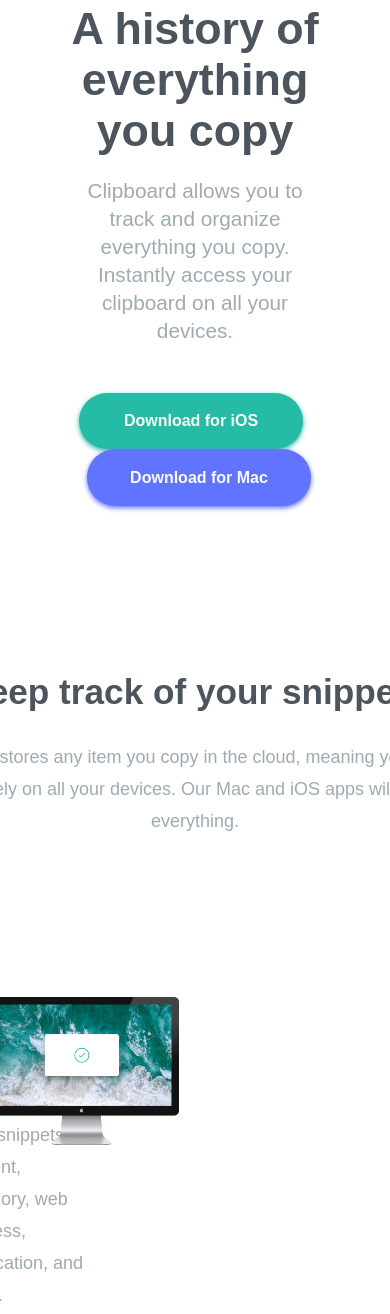
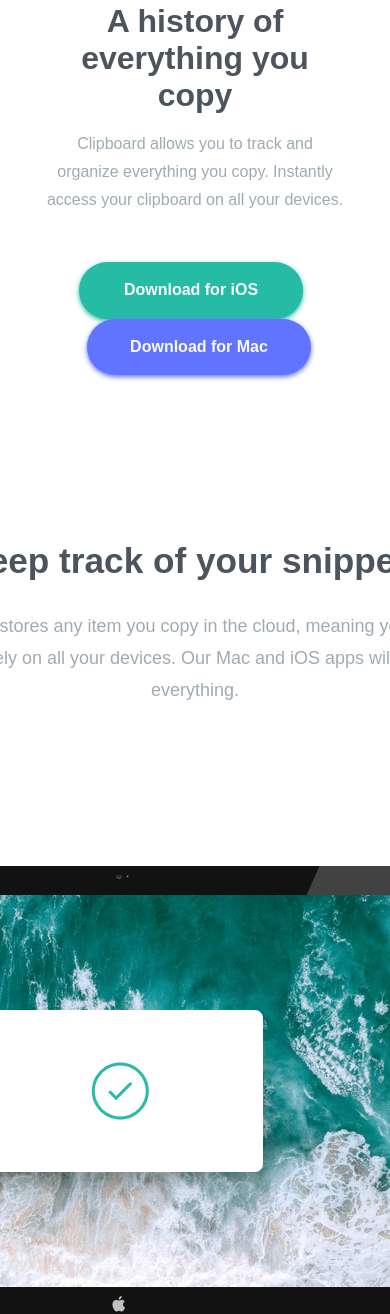
Before and after one commit to RedsonJunior/clipboard-landing-page, a plain HTML site: page index.html in a window 390 px wide. Shown: the part 288-1602 px from the top of the page. Drawn offline with Linux system fonts and the light colour scheme; a web font is replaced by a local one.

Commit message:
comecando layout mobile

```diff
--- a/CSS/style.css
+++ b/CSS/style.css
@@ -59,6 +59,10 @@ body {
     position: absolute;
     left: -4vw;
     width: 50vw;
+}
+
+.imagem__computador__mobile {
+    display: none;
 }
 
 .container__funcionalidades {
@@ -133,7 +137,7 @@ body {
     display: flex;
     justify-content: space-evenly;
     align-items: center;
-    margin-top: 5rem;
+    margin-top: 8rem;
     padding: 3rem 0;
     width: 100vw;
 }
@@ -154,6 +158,32 @@ body {
     margin-right: 2rem;
 }
 
+.links__rodape:hover {
+    color: #26BBA4;
+}
+
 .contato__rodape {
     width: 30vw;
 }
+
+@media screen and (max-width: 980px) {
+    .container__cabecalho {
+        margin: 14vh 12%;
+    }
+    .titulo__cabecalho {
+        font-size: 2rem;
+        margin: 3rem 0 0;
+    }
+    .paragrafo__cabecalho{
+        line-height: 1.75rem;
+        font-size: 1rem;
+        margin-bottom: 3rem;
+    }
+    .imagem__computador {
+        display: none;
+    }
+    .imagem__computador__mobile {
+        display: block;
+        justify-content: center;
+    }
+}
--- a/index.html
+++ b/index.html
@@ -38,6 +38,8 @@
           devices. Our Mac and iOS apps will help you organize everything.</p>
 
         <img src="./images/image-computer.png" alt="imagem de um computador" class="imagem__computador">
+
+        <img src="./images/image-computer.png" alt="imagem de um computador" class="imagem__computador__mobile">
 
       <div class="container__funcionalidades">
         <h3 class="titulos titulo__funcionalidades">Quick Search</h3>
```
